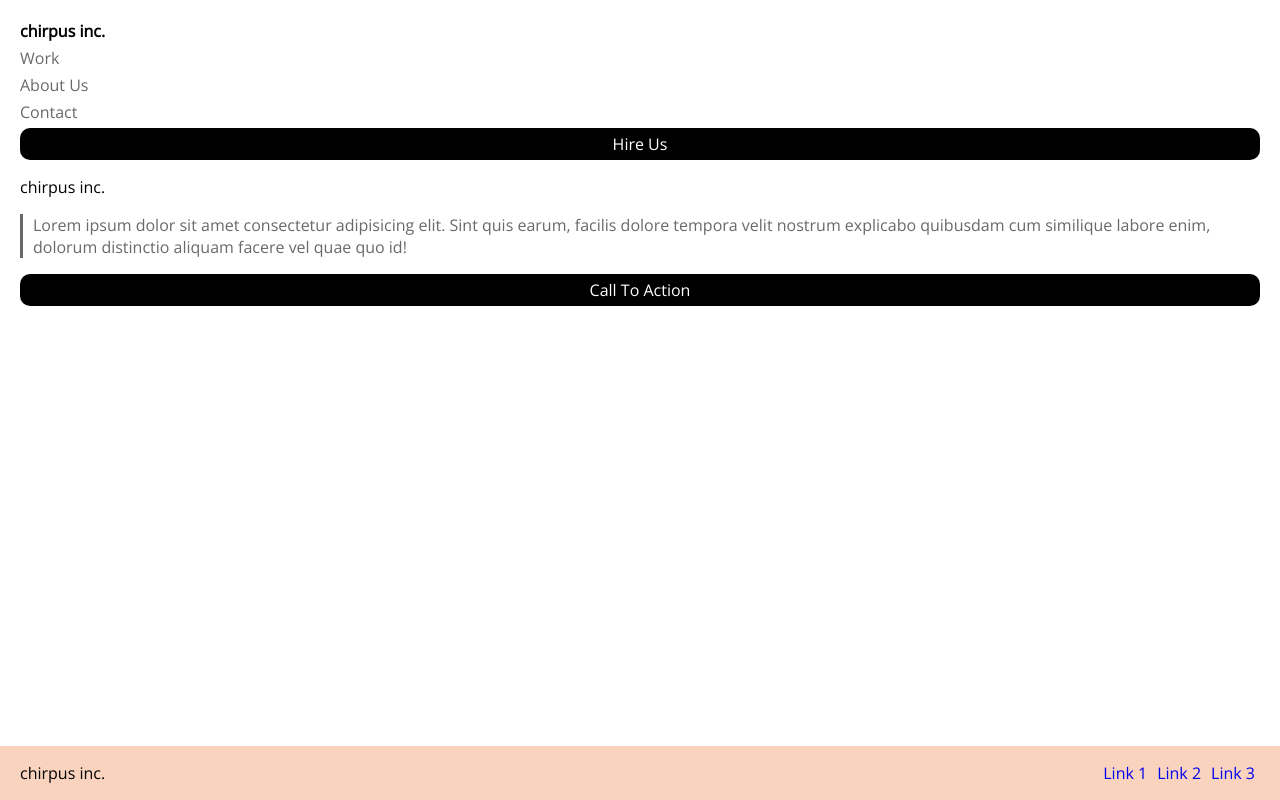
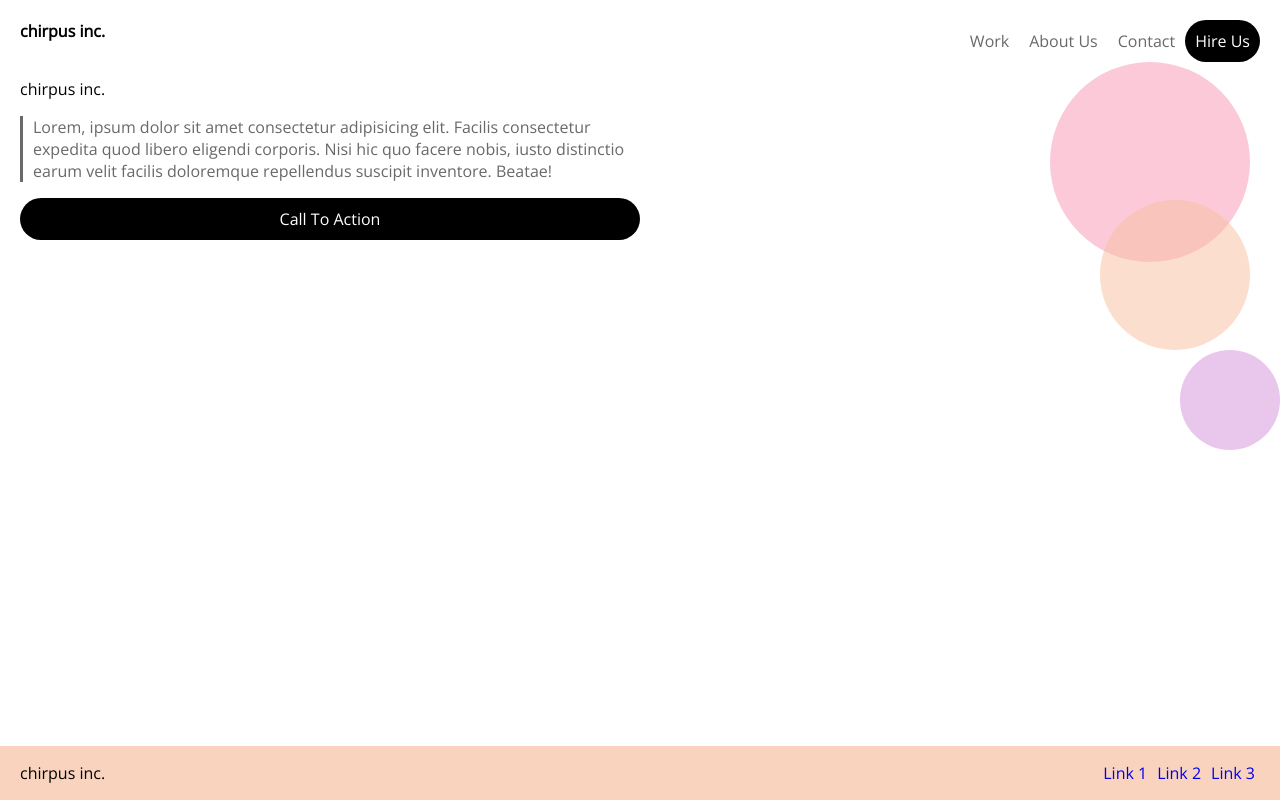
Before and after one commit to khidlay/lab1part2, a plain HTML site: page index.html in a window 1280 px wide. Drawn offline with nearby package versions, Linux system fonts and the light colour scheme.

Commit message:
second commit

```diff
--- a/index.html
+++ b/index.html
@@ -12,7 +12,7 @@
     <link rel="stylesheet" href="style.css" />
   </head>
   <body>
-		<header>
+    <header class="header-top-nav">
       <h1 class="company">chirpus inc.</h1>
       <nav>
         <ul class="header-nav-list">
@@ -30,14 +30,29 @@
       </nav>
     </header>
     <main>
+      <div class="main-content">
+        <div class="row">
+          <div class="column">
+            <div class="main-content-column">
               <p>chirpus inc.</p>
               <p class="about-text">
-				Lorem ipsum dolor sit amet consectetur adipisicing elit. Sint quis
-				earum, facilis dolore tempora velit nostrum explicabo quibusdam cum
-				similique labore enim, dolorum distinctio aliquam facere vel quae quo
-				id!
+                Lorem, ipsum dolor sit amet consectetur adipisicing elit.
+                Facilis consectetur expedita quod libero eligendi corporis. Nisi
+                hic quo facere nobis, iusto distinctio earum velit facilis
+                doloremque repellendus suscipit inventore. Beatae!
               </p>
               <a href="#" class="link button">Call To Action</a>
+            </div>
+          </div>
+          <div class="column">
+            <div class="circles-column">
+              <div class="large"></div>
+              <div class="medium"></div>
+              <div class="small"></div>
+            </div>
+          </div>
+        </div>
+      </div>
     </main>
     <footer class="footer">
       <p class="footer-company">chirpus inc.</p>
--- a/style.css
+++ b/style.css
@@ -35,9 +35,31 @@ body {
   display: block;
   color: white;
   background-color: black;
-	border-radius: 10px;
-	padding: 5px;
+  border-radius: 40px;
+  padding: 10px;
   text-align: center;
+}
+
+.row {
+  display: flex;
+  flex-direction: row;
+  flex-wrap: wrap;
+  width: 100%;
+}
+
+.column {
+  display: flex;
+  flex-direction: column;
+  flex-basis: 100%;
+  flex: 1;
+}
+
+.main-content-column {
+  height: 100px;
+}
+
+.circles-column {
+  height: 100px;
 }
 
 .about-text {
@@ -57,6 +79,38 @@ body {
   background-color: rgba(247, 193, 162, 0.7);
 }
 
+.large {
+  height: 200px;
+  width: 200px;
+  background-color: rgba(247, 136, 167, 0.6);
+  border-radius: 50%;
+  opacity: 75%;
+  position: absolute;
+  right: 30px;
+}
+
+.medium {
+  height: 150px;
+  width: 150px;
+  background-color: rgba(247, 193, 162, 0.7);
+  border-radius: 50%;
+  opacity: 75%;
+  position: absolute;
+  right: 30px;
+  top: 200px;
+}
+
+.small {
+  height: 100px;
+  width: 100px;
+  background-color: rgba(207, 130, 213, 0.6);
+  border-radius: 50%;
+  opacity: 75%;
+  position: absolute;
+  right: 0;
+  bottom: 350px;
+}
+
 .footer-company {
   margin-left: 20px;
 }
@@ -73,3 +127,29 @@ body {
 .footer-link {
   padding: 5px;
 }
+
+@media only screen and (min-width: 768px) {
+  .header-top-nav {
+    display: flex;
+    justify-content: space-between;
+  }
+
+  .header-nav-list {
+    display: flex;
+    right: 0;
+    align-items: center;
+  }
+
+  .header-nav-li {
+    margin: 10px;
+  }
+}
+
+@media screen and (max-width: 768px) {
+  .circles-column {
+    display: none;
+  }
+  .main-content-column {
+    width: 100%;
+  }
+}
```
Lines whose indentation alone changed are shown as unchanged.
